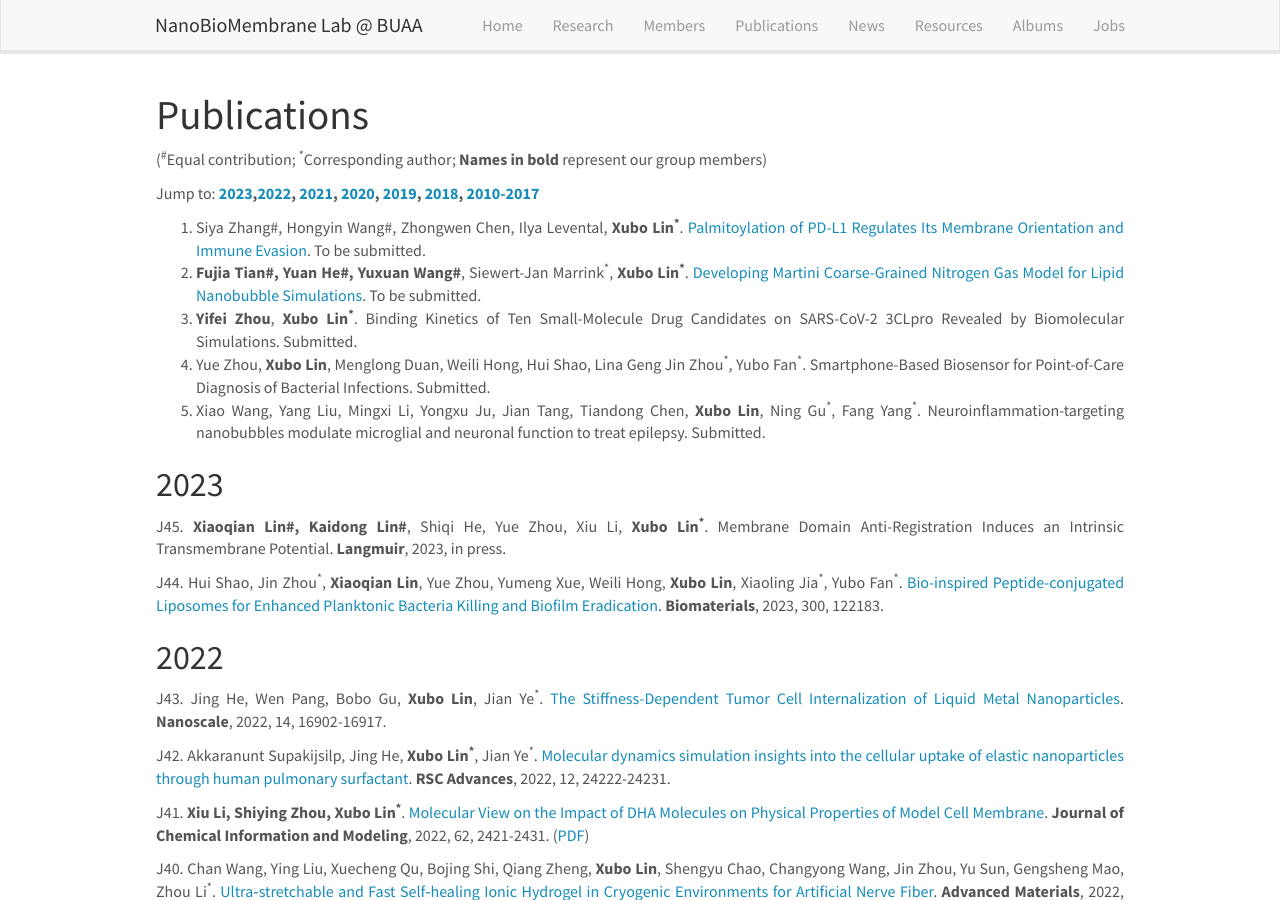
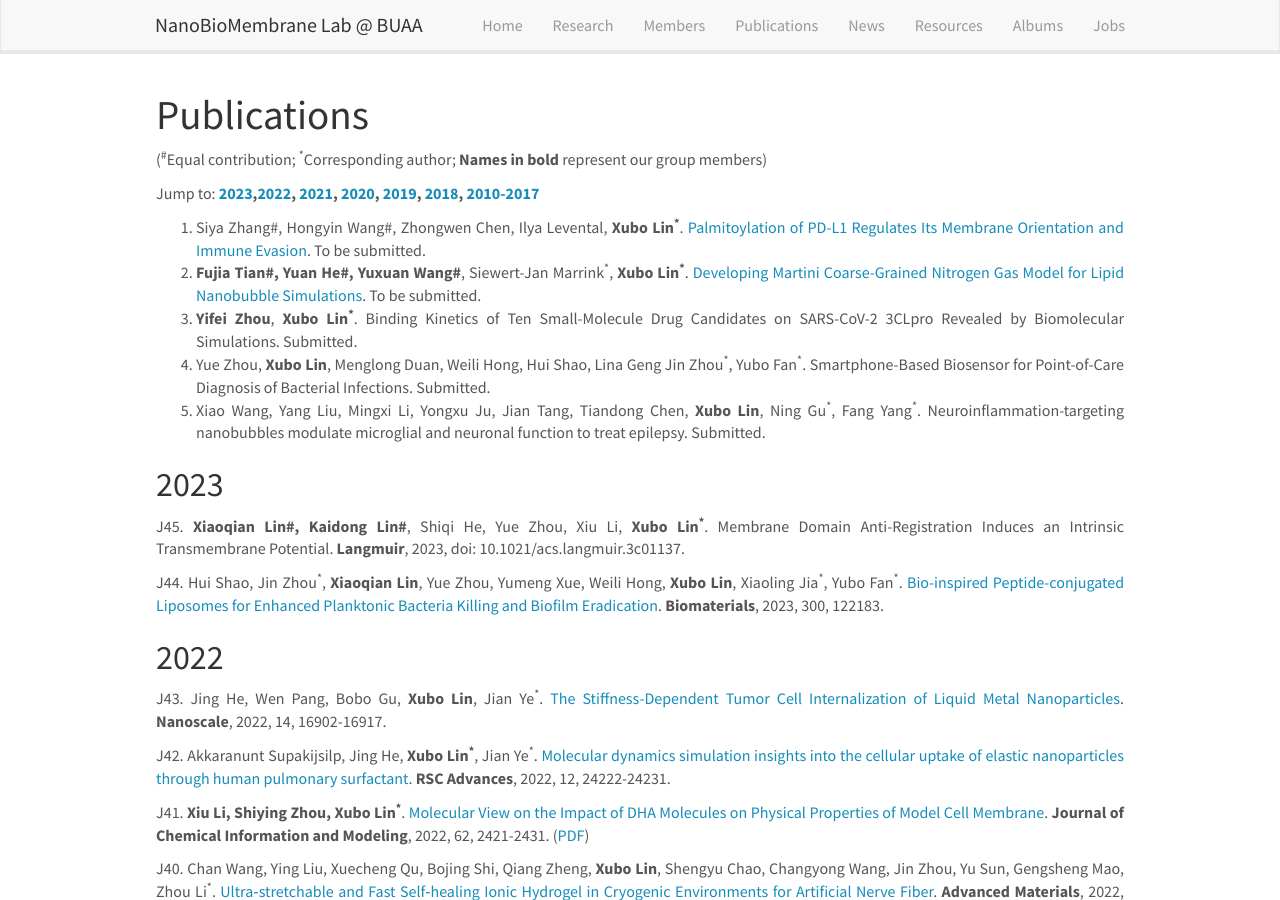
Before and after one commit to linxubo/linxubo.github.io, a Jekyll site: the page built from _pages/publications.md, in a window 1280 px wide and 900 px high. Built offline with Jekyll 4.4.1, drawn with Linux system fonts in a browser that asks for light colours; nearby versions of some CDN libraries; a script that is not in the unit is left out.

Commit message:
Update publications.md

```diff
--- a/_pages/publications.md
+++ b/_pages/publications.md
@@ -17,7 +17,7 @@ Jump to: **[2023](#2023),[2022](#2022), [2021](#2021), [2020](#2020), [2019](#20
 6. Xiao Wang, Yang Liu, Mingxi Li, Yongxu Ju, Jian Tang, Tiandong Chen, **Xubo Lin**, Ning Gu<sup>*</sup>, Fang Yang<sup>*</sup>. Neuroinflammation-targeting nanobubbles modulate microglial and neuronal function to treat epilepsy. Submitted.
 
 ## 2023
-J45. **Xiaoqian Lin#, Kaidong Lin#**, Shiqi He, Yue Zhou, Xiu Li, **Xubo Lin<sup>*</sup>**. Membrane Domain Anti-Registration Induces an Intrinsic Transmembrane Potential. **Langmuir**, 2023, in press.
+J45. **Xiaoqian Lin#, Kaidong Lin#**, Shiqi He, Yue Zhou, Xiu Li, **Xubo Lin<sup>*</sup>**. Membrane Domain Anti-Registration Induces an Intrinsic Transmembrane Potential. **Langmuir**, 2023, doi: 10.1021/acs.langmuir.3c01137.
 
 J44. Hui Shao, Jin Zhou<sup>*</sup>, **Xiaoqian Lin**, Yue Zhou, Yumeng Xue, Weili Hong, **Xubo Lin**, Xiaoling Jia<sup>*</sup>, Yubo Fan<sup>*</sup>. [Bio-inspired Peptide-conjugated Liposomes for Enhanced Planktonic Bacteria Killing and Biofilm Eradication](https://doi.org/10.1016/j.biomaterials.2023.122183). **Biomaterials**, 2023, 300, 122183.
 
```
